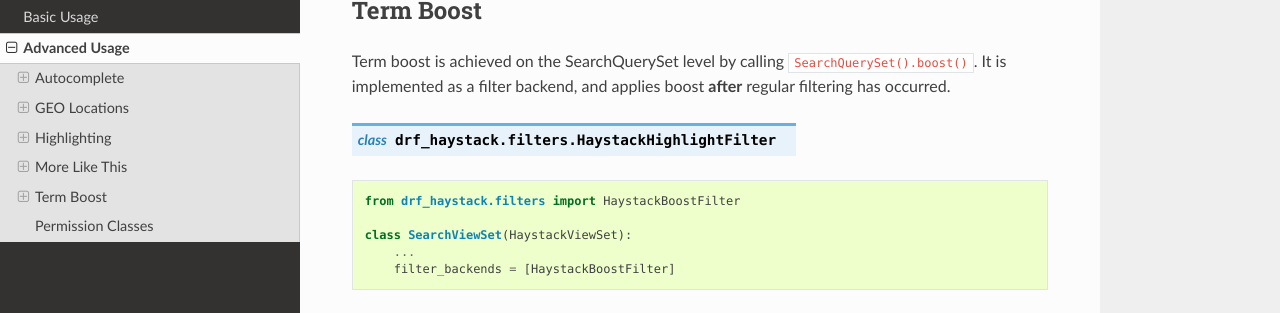
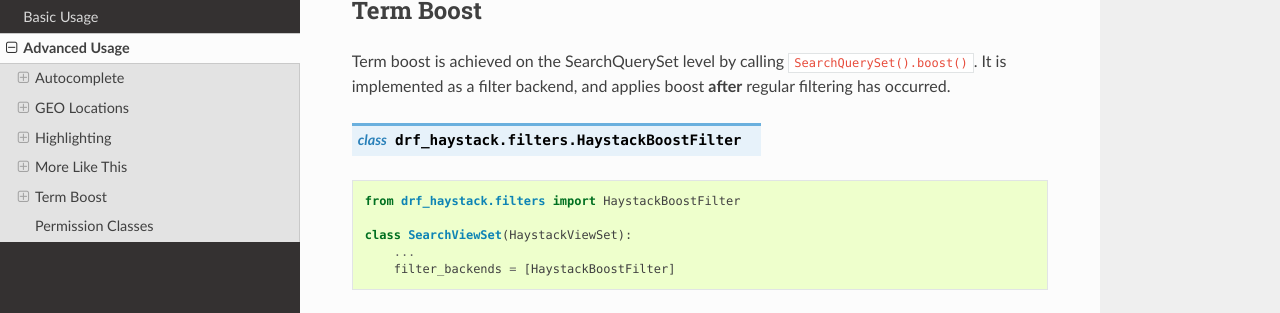
Before and after one commit to rhblind/drf-haystack, a Sphinx documentation site: the page built from docs/advanced_usage.rst, in a window 1280 px wide and 900 px high, scrolled down 5884 px. Shown: the part 128-441 px from the top of the window. Built offline with Sphinx 7.4.7 and the Read the Docs theme 2.0.0, drawn with Linux system fonts in a browser that asks for light colours.

Commit message:
fixed typo

```diff
--- a/docs/advanced_usage.rst
+++ b/docs/advanced_usage.rst
@@ -324,7 +324,7 @@
 Term boost is achieved on the SearchQuerySet level by calling ``SearchQuerySet().boost()``. It is
 implemented as a filter backend, and applies boost **after** regular filtering has occurred.
 
-.. class:: drf_haystack.filters.HaystackHighlightFilter
+.. class:: drf_haystack.filters.HaystackBoostFilter
 
 .. code-block:: python
 
```
